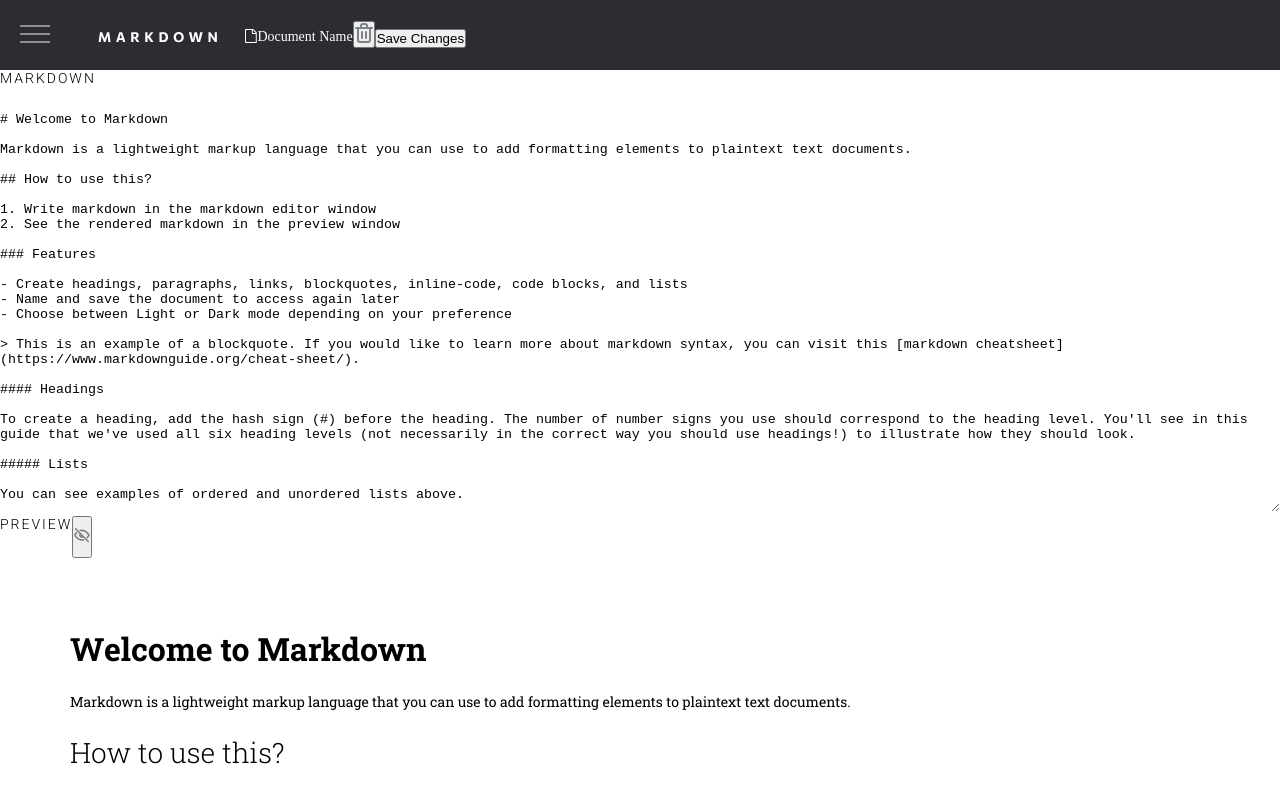
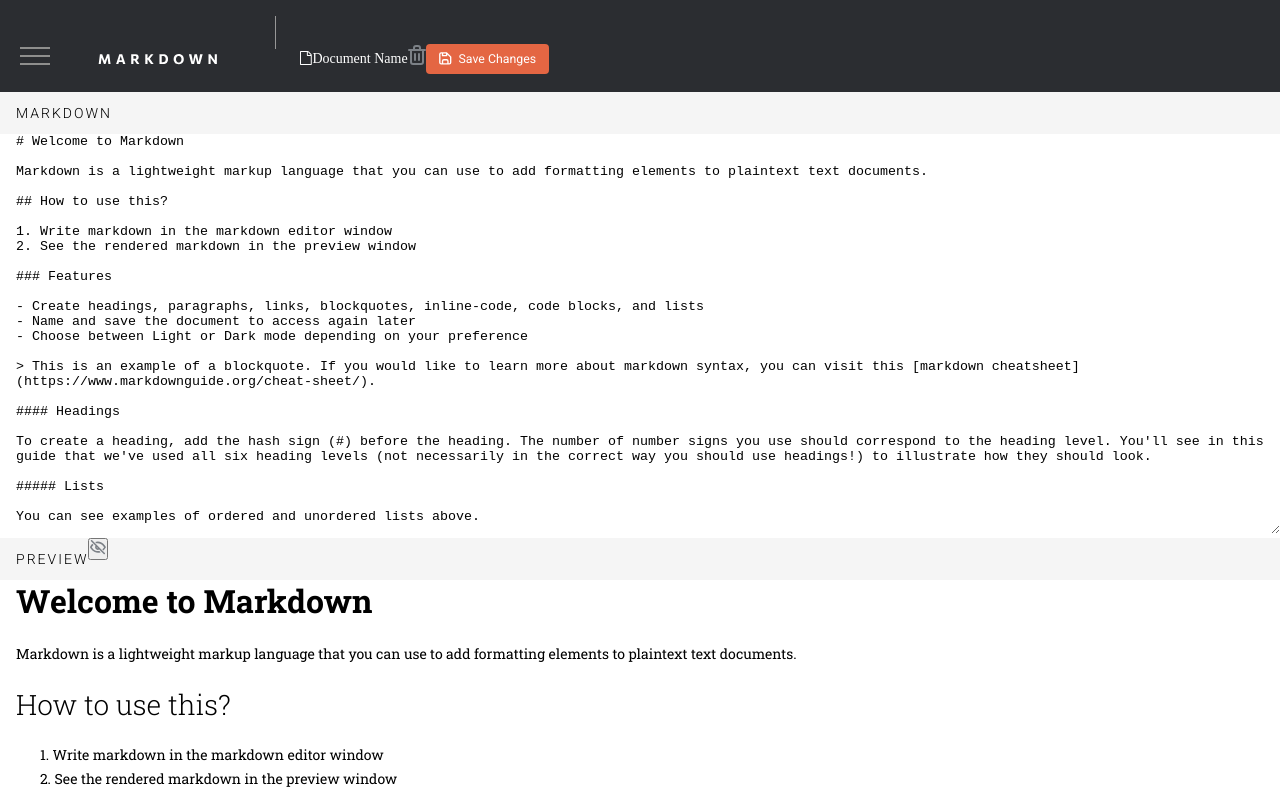
Before and after one commit to bradleyhop/frontend-mentor-in-browser-markdown-editor, a Vue app: page / in a window 1280 px wide. Shown: the top 795 px of the page. Built offline with nearby package versions, Linux system fonts and the light colour scheme.

Commit message:
building and styling elements

```diff
--- a/src/App.vue
+++ b/src/App.vue
@@ -76,6 +76,8 @@ export default {
 
     <img src="@/assets/img/logo.svg" alt="MARKDOWN logo" class="app-logo" />
 
+    <div class="menu-separator"></div>
+
     <div class="document-container">
       <img
         src="@/assets/img/icon-document.svg"
@@ -86,32 +88,47 @@ export default {
       <div class="filename"></div>
     </div>
 
-    <button>
+    <button class="delete-icon">
       <img
         src="@/assets/img/icon-delete.svg"
         alt="trash can icon to delete markdown text"
       />
     </button>
-    <button>Save Changes</button>
+    <button class="save-changes-button">
+      <span class="save-changes-cont">
+        <img
+          src="@/assets/img/icon-save.svg"
+          alt="save icon"
+          class="save-changes-icon"
+        />
+        <span class="save-changes-text">Save Changes</span>
+      </span>
+    </button>
   </header>
 
   <main>
     <header class="header-markdown">
-      <h2 class="in-app-heading-s main-heading">MARKDOWN</h2>
+      <div class="main-heading">
+        <h2 class="in-app-heading-s">MARKDOWN</h2>
+      </div>
+      <div class="md-text-cont">
         <textarea class="markdown-text" v-model="markdownText"></textarea>
+      </div>
     </header>
 
     <header class="header-preview">
-      <div class="preview-heading-container">
-        <h2 class="in-app-heading-s main-heading">PREVIEW</h2>
-        <!-- on press, hide the markdown code and only show the preview -->
-        <button>
+      <div class="main-heading">
+        <h2 class="in-app-heading-s">PREVIEW</h2>
+        <div class="p-btn-cont">
+          <button class="preview-button">
             <img
               src="@/assets/img/icon-hide-preview.svg"
               alt="icon of eye indicating markdown preview toggle"
             />
           </button>
         </div>
+      </div>
+      <!-- on press, hide the markdown code and only show the preview -->
       <!-- HTML preview of MD -->
       <div class="html-preview-text" v-html="previewMD"></div>
     </header>
@@ -119,6 +136,8 @@ export default {
 </template>
 
 <style lang="scss">
+$margin-16: 1.15rem; // offset for app elements
+
 .app-header {
   background-color: $black3;
 
@@ -143,6 +162,54 @@ export default {
     }
   }
 
+  .menu-separator {
+    display: inline-block;
+    width: 1px;
+    height: 2.35rem;
+    background-color: #979797;
+    margin: 16px 24px 16px 30px;
+  }
+
+  .delete-icon {
+    border: none;
+    background: none;
+
+    &:hover {
+      filter: invert(53%) sepia(7%) saturate(7495%) hue-rotate(331deg)
+        brightness(94%) contrast(90%);
+      cursor: pointer;
+    }
+  }
+
+  .save-changes-button {
+    border: none;
+    border-radius: 4px;
+    background-color: $dark-orange;
+
+    &:hover {
+      cursor: pointer;
+      background-color: $light-orange;
+    }
+
+    .save-changes-cont {
+      display: flex;
+      justify-content: center;
+      padding: 0.59rem 0.94rem;
+    }
+
+    .save-changes-icon {
+      height: 0.91rem;
+      width: 0.91rem;
+      margin-right: 0.5rem;
+    }
+
+    .save-changes-text {
+      font-family: "Roboto", mono;
+      font-size: 0.88rem;
+      color: $white;
+    }
+  }
+
   .app-logo {
     margin: 0 2rem;
     height: 11px;
@@ -161,21 +228,29 @@ export default {
   }
 }
 
-.preview-heading-container {
+.main-heading {
   display: inline-flex;
+  min-height: 3rem;
+  background-color: $off-white;
+  width: 100%;
+
+  .in-app-heading-s {
+    display: flex;
+    justify-content: center;
+    flex-direction: column;
+    padding-left: $margin-16;
   }
-
-.main-heading {
-  min-height: 3rem;
 }
 
 .markdown-text {
   width: 100%;
   min-height: 50vh;
+  padding: 0 $margin-16;
 }
 
 .html-preview-text {
-  margin: 5rem;
+  width: 100%;
+  padding: 0 $margin-16;
 
   // seperate each child element
   & > * {
--- a/src/assets/scss/preview.scss
+++ b/src/assets/scss/preview.scss
@@ -21,7 +21,7 @@ pre {
 
 ol {
   margin-left: 1.7rem;
-  list-style-position: inside; // sets margin to nubmers and not content
+  list-style-position: inside; // to set margin to nubmers and not content
 }
 
 ul {
```
Lines whose indentation alone changed are shown as unchanged.
